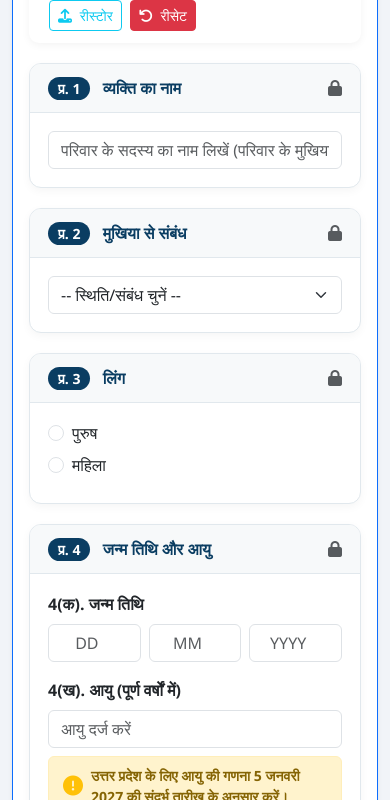
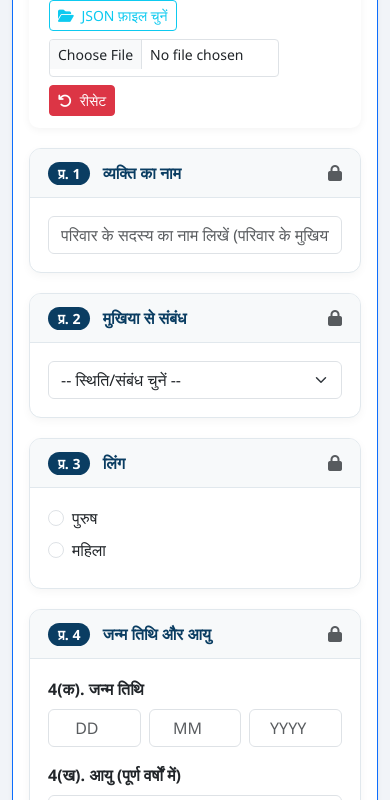
Before and after one commit to ptiwari537-wq/CENSUS-2027-ENUMERATOR, a plain HTML site: page index.html in a window 390 px wide. Shown: the part 1723-2523 px from the top of the page. Drawn offline with nearby package versions, Linux system fonts and the light colour scheme; a script that the page names is missing.

Commit message:
Make JSON backup file picker directly accessible on mobile

```diff
--- a/index.html
+++ b/index.html
@@ -379,10 +379,10 @@
                 <button class="btn btn-outline-secondary btn-sm" onclick="exportJSONBackup()">
                     <i class="fas fa-download me-1"></i> JSON बैकअप
                 </button>
-                <button class="btn btn-outline-info btn-sm" onclick="document.getElementById('file-import').click()">
-                    <i class="fas fa-upload me-1"></i> रीस्टोर
-                </button>
-                <input type="file" id="file-import" accept=".json" style="display:none" onchange="importJSONBackup(event)">
+                <label for="file-import" class="btn btn-outline-info btn-sm mb-0">
+                    <i class="fas fa-folder-open me-1"></i> JSON फ़ाइल चुनें
+                </label>
+                <input type="file" id="file-import" accept=".json,application/json" class="form-control form-control-sm" style="max-width:230px; min-height:38px;" aria-label="JSON बैकअप फ़ाइल चुनें" onchange="importJSONBackup(event)">
                 <button class="btn btn-danger btn-sm" onclick="resetFormConfirmation()">
                     <i class="fas fa-undo me-1"></i> रीसेट
                 </button>
```
